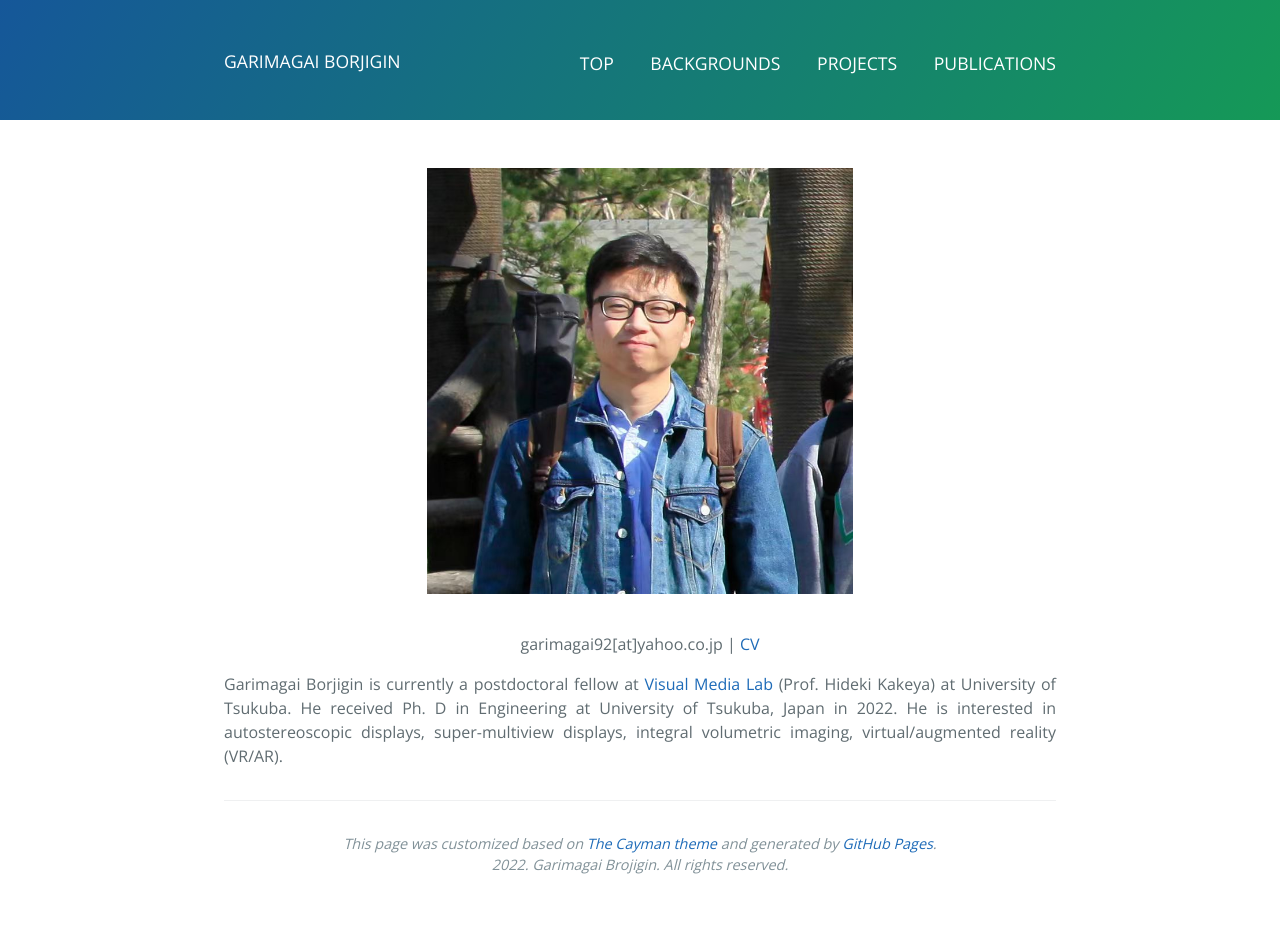
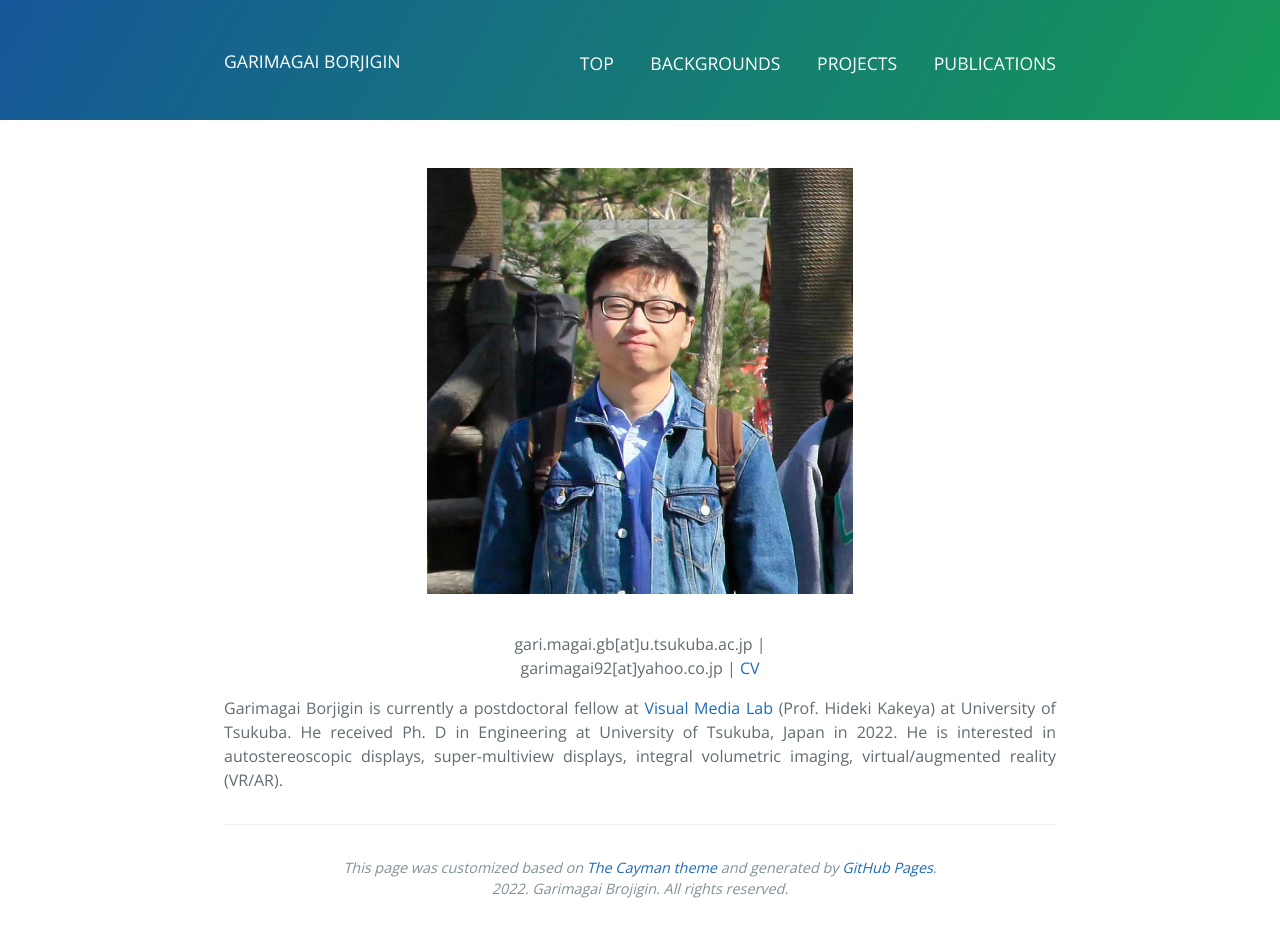
Before and after one commit to garimagai/garimagai.github.io, a Jekyll site: the page built from index.md, in a window 1280 px wide. Built offline with Jekyll 4.4.1, drawn with Linux system fonts in a browser that asks for light colours; before the commit the page ends 908 px from its top, so only the background shows below that.

Commit message:
update20220525:1.project 2.email address 3.CV

```diff
--- a/index.md
+++ b/index.md
@@ -8,7 +8,7 @@ title: Top
 
 ![selfie]({{site.baseurl}}/public/images/selfie.jpg)
 
-garimagai92\[at\]yahoo.co.jp \| [CV]({{site.baseurl}}/public/docs/CV.pdf)
+gari.magai.gb\[at\]u.tsukuba.ac.jp \| garimagai92\[at\]yahoo.co.jp \| [CV]({{site.baseurl}}/public/docs/CV.pdf)
 
 
 </div>
```
Also changed, not shown: publication.md (+2 -1 lines), 1 other file.
